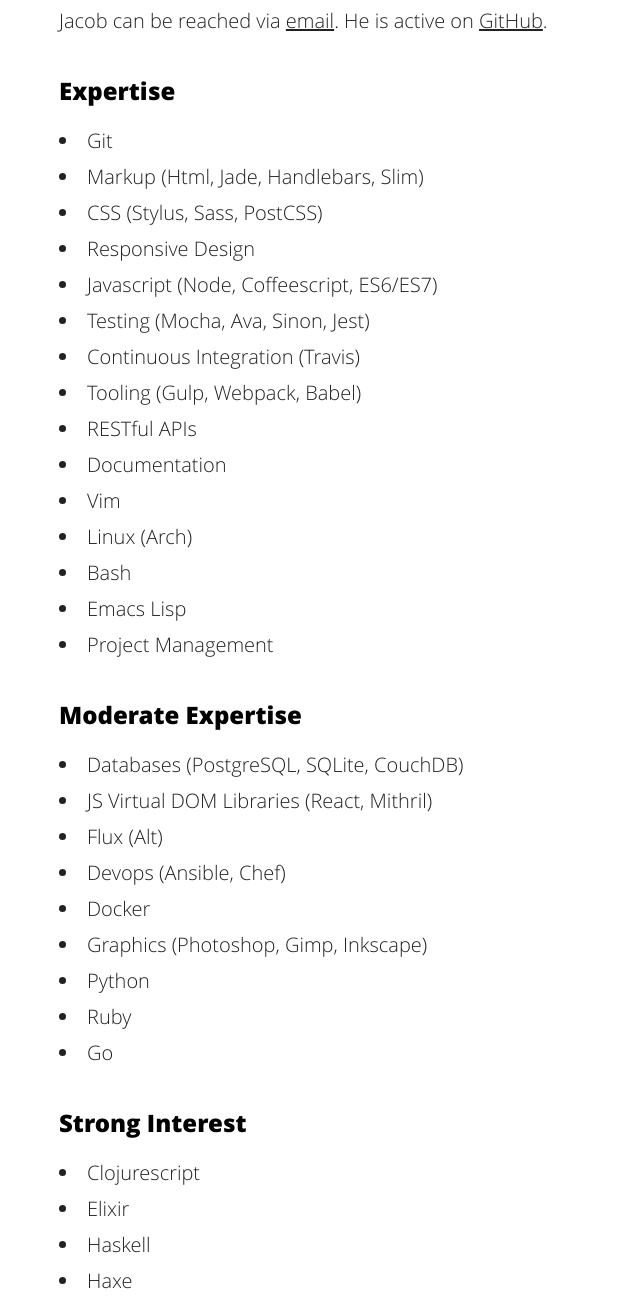
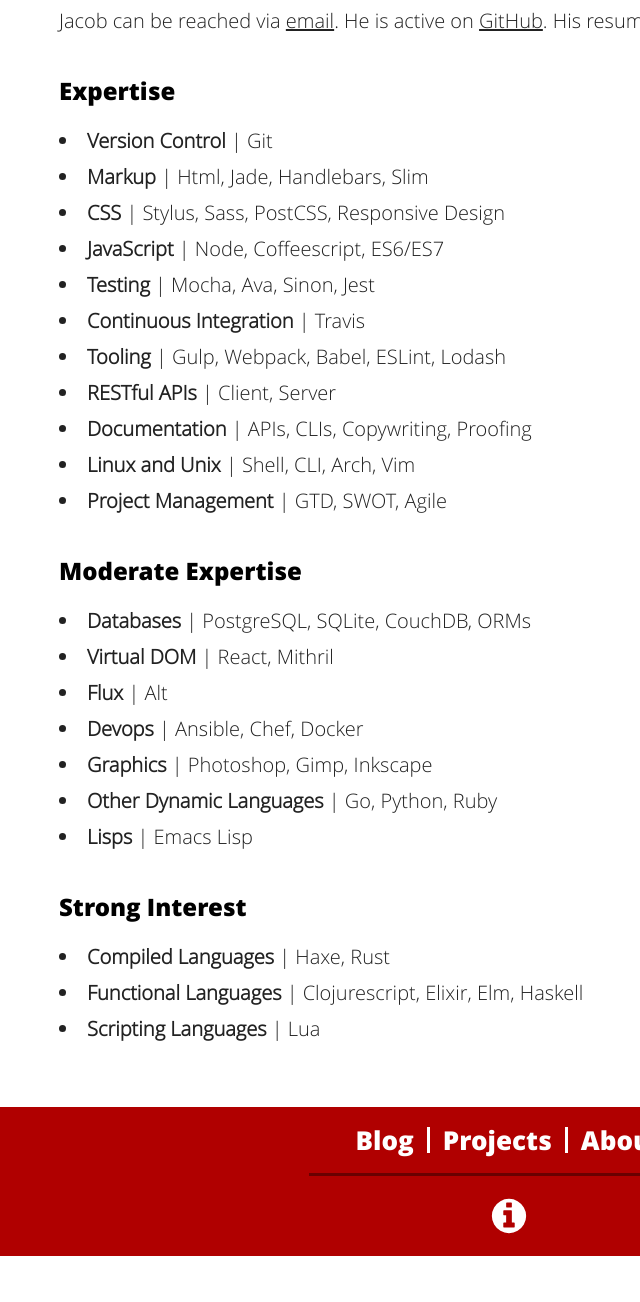
Before and after one commit to codekirei/codekirei.github.io, a plain HTML site: page about/index.html in a window 1280 px wide. Shown: the part 655-1957 px from the top of the page, without its empty margins (131-771 px from the left). After the commit the page ends 1911 px from the top, so only its background shows below. Drawn offline with Linux system fonts and the light colour scheme.

Commit message:
update about page

```diff
--- a/about/index.html
+++ b/about/index.html
@@ -17,43 +17,34 @@ studying Japanese culture, gaming culture, and their intersections,
 and generally creating order out of chaos.
 And making lists.</p>
 <h1>Contact</h1>
-<p>Jacob can be reached via <a href="mailto:jacob@codekirei.com">email</a>. He is active on <a href="http://github.com/codekirei">GitHub</a>.</p>
+<p>Jacob can be reached via <a href="mailto:jacob@codekirei.com">email</a>. He is active on <a href="http://github.com/codekirei">GitHub</a>. His resume is available for <a href="https://github.com/codekirei/codekirei.github.io/raw/master/Jacob-Blakely_resume.pdf">download</a>.</p>
 <h1>Expertise</h1>
 <ul>
-<li>Git</li>
-<li>Markup (Html, Jade, Handlebars, Slim)</li>
-<li>CSS (Stylus, Sass, PostCSS)</li>
-<li>Responsive Design</li>
-<li>Javascript (Node, Coffeescript, ES6/ES7)</li>
-<li>Testing (Mocha, Ava, Sinon, Jest)</li>
-<li>Continuous Integration (Travis)</li>
-<li>Tooling (Gulp, Webpack, Babel)</li>
-<li>RESTful APIs</li>
-<li>Documentation</li>
-<li>Vim</li>
-<li>Linux (Arch)</li>
-<li>Bash</li>
-<li>Emacs Lisp</li>
-<li>Project Management</li>
+<li><strong>Version Control</strong> | Git</li>
+<li><strong>Markup</strong> | Html, Jade, Handlebars, Slim</li>
+<li><strong>CSS</strong> | Stylus, Sass, PostCSS, Responsive Design</li>
+<li><strong>JavaScript</strong> | Node, Coffeescript, ES6/ES7</li>
+<li><strong>Testing</strong> | Mocha, Ava, Sinon, Jest</li>
+<li><strong>Continuous Integration</strong> | Travis</li>
+<li><strong>Tooling</strong> | Gulp, Webpack, Babel, ESLint, Lodash</li>
+<li><strong>RESTful APIs</strong> | Client, Server</li>
+<li><strong>Documentation</strong> | APIs, CLIs, Copywriting, Proofing</li>
+<li><strong>Linux and Unix</strong> | Shell, CLI, Arch, Vim</li>
+<li><strong>Project Management</strong> | GTD, SWOT, Agile</li>
 </ul>
 <h1>Moderate Expertise</h1>
 <ul>
-<li>Databases (PostgreSQL, SQLite, CouchDB)</li>
-<li>JS Virtual DOM Libraries (React, Mithril)</li>
-<li>Flux (Alt)</li>
-<li>Devops (Ansible, Chef)</li>
-<li>Docker</li>
-<li>Graphics (Photoshop, Gimp, Inkscape)</li>
-<li>Python</li>
-<li>Ruby</li>
-<li>Go</li>
+<li><strong>Databases</strong> | PostgreSQL, SQLite, CouchDB, ORMs</li>
+<li><strong>Virtual DOM</strong> | React, Mithril</li>
+<li><strong>Flux</strong> | Alt</li>
+<li><strong>Devops</strong> | Ansible, Chef, Docker</li>
+<li><strong>Graphics</strong> | Photoshop, Gimp, Inkscape</li>
+<li><strong>Other Dynamic Languages</strong> | Go, Python, Ruby</li>
+<li><strong>Lisps</strong> | Emacs Lisp</li>
 </ul>
 <h1>Strong Interest</h1>
 <ul>
-<li>Clojurescript</li>
-<li>Elixir</li>
-<li>Haskell</li>
-<li>Haxe</li>
-<li>Lua</li>
-<li>Rust</li>
+<li><strong>Compiled Languages</strong> | Haxe, Rust</li>
+<li><strong>Functional Languages</strong> | Clojurescript, Elixir, Elm, Haskell</li>
+<li><strong>Scripting Languages</strong> | Lua</li>
 </ul></article></main><footer class="site-footer"><div class="site-footer__content"><nav class="footer-nav" id="footer-nav" role="navigation"><ul class="footer-nav__list"><li class="footer-nav__item"><a class="footer-nav__link" href="/">Blog</a></li><li class="footer-nav__item"><a class="footer-nav__link" href="/projects">Projects</a></li><li class="footer-nav__item"><a class="footer-nav__link" href="/about">About</a></li></ul></nav><hr class="site-footer__divider"><a class="site-footer__info" href="/colophon" role="button" ariaLabel="About the site"><svg class="site-footer__info-svg" viewBox="0 0 877.7142857142858 1024"><path d="M585.143 786.286v-91.429q0-8-5.143-13.143t-13.143-5.143h-54.857v-292.571q0-8-5.143-13.143t-13.143-5.143h-182.857q-8 0-13.143 5.143t-5.143 13.143v91.429q0 8 5.143 13.143t13.143 5.143h54.857v182.857h-54.857q-8 0-13.143 5.143t-5.143 13.143v91.429q0 8 5.143 13.143t13.143 5.143h256q8 0 13.143-5.143t5.143-13.143zM512 274.286v-91.429q0-8-5.143-13.143t-13.143-5.143h-109.714q-8 0-13.143 5.143t-5.143 13.143v91.429q0 8 5.143 13.143t13.143 5.143h109.714q8 0 13.143-5.143t5.143-13.143zM877.714 512q0 119.429-58.857 220.286t-159.714 159.714-220.286 58.857-220.286-58.857-159.714-159.714-58.857-220.286 58.857-220.286 159.714-159.714 220.286-58.857 220.286 58.857 159.714 159.714 58.857 220.286z"></path></svg></a></div></footer></div><script src="/code/bundle.js" async></script></body></html>
```
